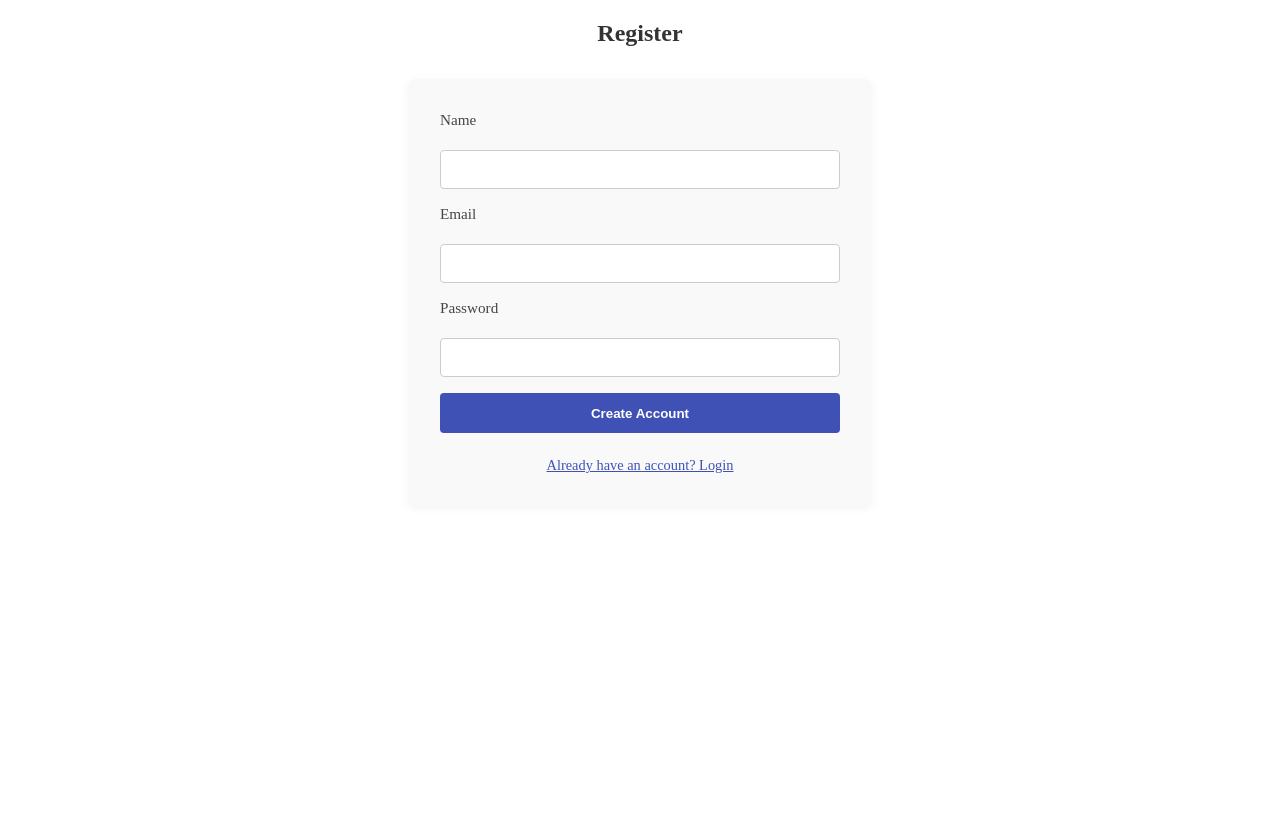
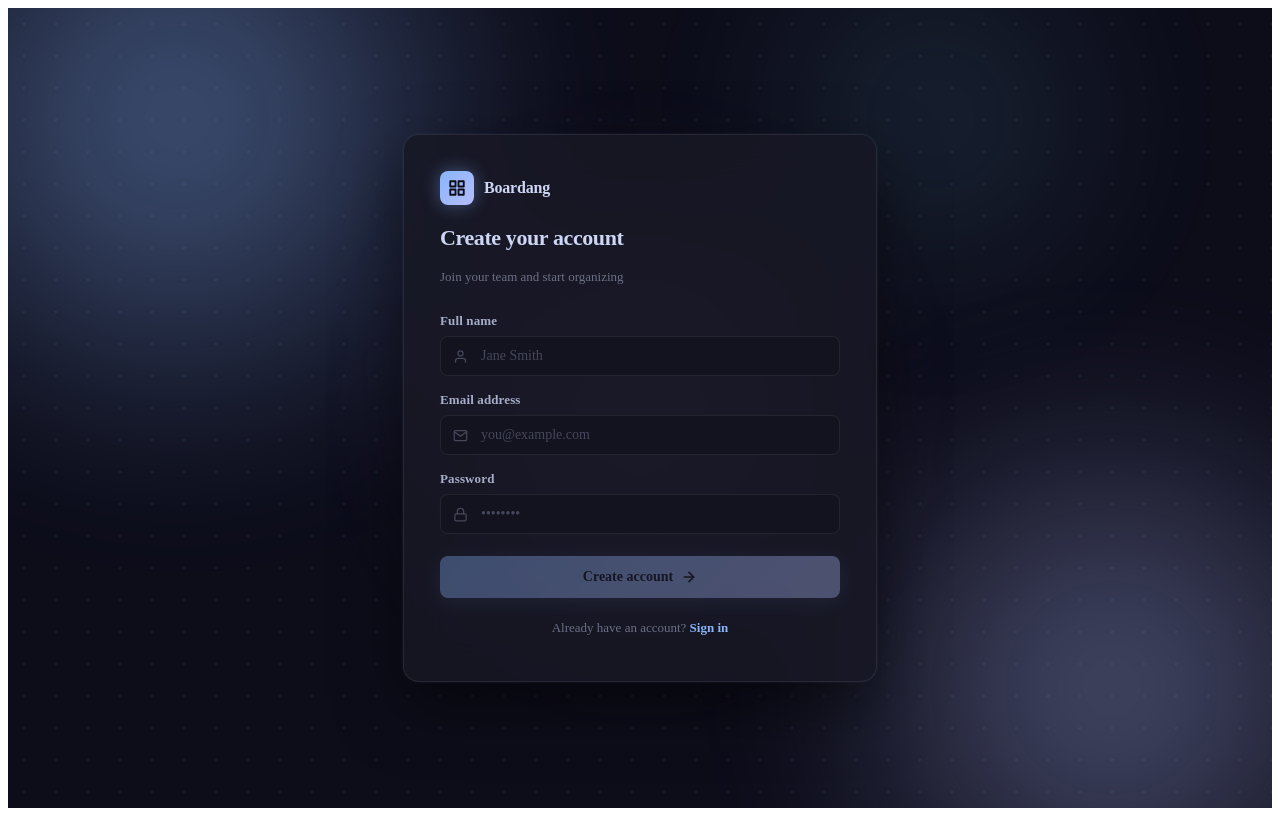
Before and after one commit to Billyow/Boardang-Frontend, an Angular app: page /register in a window 1280 px wide. Built offline with nearby package versions, Linux system fonts and the light colour scheme.

Commit message:
feat: redesign register page with full-page orbs and form collapse animation on submit

```diff
--- a/src/app/pages/register/register.html
+++ b/src/app/pages/register/register.html
@@ -1,20 +1,78 @@
-<h2>Register</h2>
+<div class="register-page">
 
-<form [formGroup]="form" (ngSubmit)="onSubmit()">
-  <label for="name">Name</label>
-  <input id="name" type="text" formControlName="name" autocomplete="name" />
+  <div class="orbs">
+    <div class="orb orb-1"></div>
+    <div class="orb orb-2"></div>
+    <div class="orb orb-3"></div>
+    <div class="orb orb-4"></div>
+  </div>
 
-  <label for="email">Email</label>
-  <input id="email" type="email" formControlName="email" autocomplete="email" />
+  <div class="grid-overlay"></div>
 
-  <label for="password">Password</label>
-  <input id="password" type="password" formControlName="password" autocomplete="new-password" />
+  <div class="form-card" [class.is-submitting]="submitting()">
 
-  <button type="submit">Create Account</button>
+    <div class="card-header">
+      <div class="brand">
+        <div class="brand-icon">
+          <svg xmlns="http://www.w3.org/2000/svg" width="18" height="18" viewBox="0 0 24 24" fill="none" stroke="currentColor" stroke-width="2.5" stroke-linecap="round" stroke-linejoin="round">
+            <rect x="3" y="3" width="7" height="7"/><rect x="14" y="3" width="7" height="7"/>
+            <rect x="3" y="14" width="7" height="7"/><rect x="14" y="14" width="7" height="7"/>
+          </svg>
+        </div>
+        <span class="brand-name">Boardang</span>
+      </div>
+      <h2>Create your account</h2>
+      <p>Join your team and start organizing</p>
+    </div>
 
-  <a [routerLink]="['/']">Already have an account? Login</a>
-</form>
+    <form [formGroup]="form" (ngSubmit)="onSubmit()">
+      <div class="field">
+        <label for="name">Full name</label>
+        <div class="input-wrap">
+          <svg class="input-icon" xmlns="http://www.w3.org/2000/svg" width="15" height="15" viewBox="0 0 24 24" fill="none" stroke="currentColor" stroke-width="2" stroke-linecap="round" stroke-linejoin="round">
+            <path d="M20 21v-2a4 4 0 0 0-4-4H8a4 4 0 0 0-4 4v2"/>
+            <circle cx="12" cy="7" r="4"/>
+          </svg>
+          <input id="name" type="text" formControlName="name" autocomplete="name" placeholder="Jane Smith" />
+        </div>
+      </div>
 
-@if (submitted()) {
-  <p>Registered with: {{ form.value | json }}</p>
-}
+      <div class="field">
+        <label for="email">Email address</label>
+        <div class="input-wrap">
+          <svg class="input-icon" xmlns="http://www.w3.org/2000/svg" width="15" height="15" viewBox="0 0 24 24" fill="none" stroke="currentColor" stroke-width="2" stroke-linecap="round" stroke-linejoin="round">
+            <path d="M4 4h16c1.1 0 2 .9 2 2v12c0 1.1-.9 2-2 2H4c-1.1 0-2-.9-2-2V6c0-1.1.9-2 2-2z"/>
+            <polyline points="22,6 12,13 2,6"/>
+          </svg>
+          <input id="email" type="email" formControlName="email" autocomplete="email" placeholder="you@example.com" />
+        </div>
+      </div>
+
+      <div class="field">
+        <label for="password">Password</label>
+        <div class="input-wrap">
+          <svg class="input-icon" xmlns="http://www.w3.org/2000/svg" width="15" height="15" viewBox="0 0 24 24" fill="none" stroke="currentColor" stroke-width="2" stroke-linecap="round" stroke-linejoin="round">
+            <rect x="3" y="11" width="18" height="11" rx="2" ry="2"/>
+            <path d="M7 11V7a5 5 0 0 1 10 0v4"/>
+          </svg>
+          <input id="password" type="password" formControlName="password" autocomplete="new-password" placeholder="••••••••" />
+        </div>
+      </div>
+
+      <button type="submit" class="submit-btn" [disabled]="form.invalid || submitting()">
+        <span>Create account</span>
+        <svg xmlns="http://www.w3.org/2000/svg" width="16" height="16" viewBox="0 0 24 24" fill="none" stroke="currentColor" stroke-width="2.5" stroke-linecap="round" stroke-linejoin="round">
+          <line x1="5" y1="12" x2="19" y2="12"/>
+          <polyline points="12 5 19 12 12 19"/>
+        </svg>
+      </button>
+    </form>
+
+    <p class="login-link">
+      Already have an account?
+      <a [routerLink]="['/login']">Sign in</a>
+    </p>
+
+  </div>
+
+</div>
--- a/src/app/pages/register/register.scss
+++ b/src/app/pages/register/register.scss
@@ -1,73 +1,284 @@
+// ── Layout ─────────────────────────────────────────────────────────────────────
+:host {
+  display: block;
+  height: 100vh;
+}
+
+.register-page {
+  position: relative;
+  display: flex;
+  align-items: center;
+  justify-content: center;
+  height: 100vh;
+  overflow: hidden;
+  background: #0d0d1a;
+  contain: layout style paint;
+}
+
+// ── Dot grid overlay ───────────────────────────────────────────────────────────
+.grid-overlay {
+  position: absolute;
+  inset: 0;
+  background-image: radial-gradient(rgba(137, 180, 250, 0.1) 1px, transparent 1px);
+  background-size: 32px 32px;
+  pointer-events: none;
+  z-index: 1;
+}
+
+// ── Orbs ───────────────────────────────────────────────────────────────────────
+.orbs {
+  position: absolute;
+  inset: 0;
+  pointer-events: none;
+  z-index: 0;
+}
+
+.orb {
+  position: absolute;
+  border-radius: 50%;
+  filter: blur(90px);
+  will-change: opacity;
+}
+
+.orb-1 {
+  width: 780px;
+  height: 780px;
+  top: -280px;
+  left: -220px;
+  background: radial-gradient(circle, rgba(137, 180, 250, 0.5) 0%, transparent 65%);
+  animation: breathe 9s ease-in-out infinite;
+}
+
+.orb-2 {
+  width: 680px;
+  height: 680px;
+  bottom: -220px;
+  right: -180px;
+  background: radial-gradient(circle, rgba(180, 190, 254, 0.45) 0%, transparent 65%);
+  animation: breathe 12s ease-in-out infinite reverse;
+}
+
+.orb-3 {
+  width: 500px;
+  height: 500px;
+  top: 50%;
+  left: 50%;
+  transform: translate(-50%, -50%);
+  background: radial-gradient(circle, rgba(203, 166, 247, 0.3) 0%, transparent 65%);
+  animation: breathe 16s ease-in-out infinite;
+  animation-delay: -5s;
+}
+
+.orb-4 {
+  width: 420px;
+  height: 420px;
+  top: -100px;
+  right: 10%;
+  background: radial-gradient(circle, rgba(116, 199, 236, 0.25) 0%, transparent 65%);
+  animation: breathe 11s ease-in-out infinite;
+  animation-delay: -3s;
+}
+
+@keyframes breathe {
+  0%, 100% { opacity: 0.55; }
+  50%       { opacity: 1; }
+}
+
+// ── Form card ──────────────────────────────────────────────────────────────────
+.form-card {
+  position: relative;
+  z-index: 2;
+  width: 100%;
+  max-width: 400px;
+  margin: 0 16px;
+  padding: 36px 36px 32px;
+  background: rgba(24, 24, 37, 0.85);
+  border: 1px solid rgba(255, 255, 255, 0.08);
+  border-radius: 16px;
+  backdrop-filter: blur(20px);
+  -webkit-backdrop-filter: blur(20px);
+  box-shadow:
+    0 0 0 1px rgba(137, 180, 250, 0.04),
+    0 24px 64px rgba(0, 0, 0, 0.5);
+  animation: fade-up 0.5s ease both;
+
+  // ── Collapse animation on submit ─────────────────────────────────────────────
+  &.is-submitting {
+    animation: collapse 0.45s cubic-bezier(0.4, 0, 0.2, 1) forwards;
+  }
+}
+
+@keyframes fade-up {
+  from { opacity: 0; transform: translateY(20px) scale(0.98); }
+  to   { opacity: 1; transform: translateY(0)    scale(1); }
+}
+
+@keyframes collapse {
+  0%   { opacity: 1; transform: scale(1)    translateY(0); }
+  40%  { opacity: 1; transform: scale(1.03) translateY(-6px); }
+  100% { opacity: 0; transform: scale(0.06) translateY(0); }
+}
+
+// ── Card header ────────────────────────────────────────────────────────────────
+.card-header {
+  margin-bottom: 28px;
+
+  h2 {
+    margin-top: 20px;
+    font-size: 22px;
+    font-weight: 700;
+    color: #cdd6f4;
+    letter-spacing: -0.4px;
+  }
+
+  p {
+    margin-top: 5px;
+    font-size: 13px;
+    color: #6c7086;
+  }
+}
+
+.brand {
+  display: flex;
+  align-items: center;
+  gap: 10px;
+}
+
+.brand-icon {
+  width: 34px;
+  height: 34px;
+  border-radius: 8px;
+  background: linear-gradient(135deg, #89b4fa 0%, #b4befe 100%);
+  display: flex;
+  align-items: center;
+  justify-content: center;
+  color: #0d0d1a;
+  flex-shrink: 0;
+  box-shadow: 0 0 18px rgba(137, 180, 250, 0.4);
+}
+
+.brand-name {
+  font-size: 16px;
+  font-weight: 700;
+  color: #cdd6f4;
+  letter-spacing: -0.2px;
+}
+
+// ── Fields ─────────────────────────────────────────────────────────────────────
 form {
-  max-width: 400px;
-  margin: 2rem auto;
-  padding: 2rem;
-  border-radius: 8px;
-  background-color: #f9f9f9;
-  box-shadow: 0 2px 10px rgba(0, 0, 0, 0.05);
   display: flex;
   flex-direction: column;
-  gap: 1rem;
+  gap: 16px;
 }
 
-h2 {
-  text-align: center;
-  color: #333;
+.field {
+  display: flex;
+  flex-direction: column;
+  gap: 7px;
+
+  label {
+    font-size: 13px;
+    font-weight: 600;
+    color: #a6adc8;
+    letter-spacing: 0.01em;
+  }
 }
 
-label {
+.input-wrap {
+  position: relative;
   display: flex;
-  flex-direction: column;
-  font-weight: 500;
-  font-size: 0.95rem;
-  color: #444;
+  align-items: center;
+}
+
+.input-icon {
+  position: absolute;
+  left: 13px;
+  color: #45475a;
+  pointer-events: none;
+  transition: color 0.15s;
 }
 
 input {
-  margin-top: 0.3rem;
-  padding: 0.6rem;
-  border: 1px solid #ccc;
-  border-radius: 4px;
-  font-size: 1rem;
+  width: 100%;
+  padding: 11px 14px 11px 40px;
+  background: #13131f;
+  border: 1px solid rgba(255, 255, 255, 0.07);
+  border-radius: 8px;
+  color: #cdd6f4;
+  font-size: 14px;
+  font-family: inherit;
+  transition: border-color 0.18s, box-shadow 0.18s;
+
+  &::placeholder {
+    color: #45475a;
+  }
 
   &:focus {
-    border-color: #3f51b5;
     outline: none;
+    border-color: rgba(137, 180, 250, 0.5);
+    box-shadow: 0 0 0 3px rgba(137, 180, 250, 0.08);
   }
 }
 
-button {
-  padding: 0.8rem;
-  background-color: #3f51b5;
-  color: white;
+.input-wrap:focus-within .input-icon {
+  color: #89b4fa;
+}
+
+// ── Submit button ──────────────────────────────────────────────────────────────
+.submit-btn {
+  display: flex;
+  align-items: center;
+  justify-content: center;
+  gap: 8px;
+  width: 100%;
+  margin-top: 6px;
+  padding: 13px 24px;
+  background: linear-gradient(135deg, #89b4fa 0%, #b4befe 100%);
+  color: #13131f;
+  font-size: 14px;
+  font-weight: 700;
+  font-family: inherit;
   border: none;
-  border-radius: 4px;
-  font-weight: bold;
+  border-radius: 8px;
   cursor: pointer;
-  transition: background-color 0.2s ease;
+  transition: opacity 0.18s, transform 0.18s, box-shadow 0.18s;
+  box-shadow: 0 4px 20px rgba(137, 180, 250, 0.25);
 
-  &:hover {
-    background-color: #303f9f;
+  svg {
+    transition: transform 0.18s;
+  }
+
+  &:hover:not(:disabled) {
+    opacity: 0.9;
+    transform: translateY(-1px);
+    box-shadow: 0 6px 28px rgba(137, 180, 250, 0.35);
+
+    svg { transform: translateX(3px); }
+  }
+
+  &:active:not(:disabled) {
+    transform: translateY(0);
+  }
+
+  &:disabled {
+    opacity: 0.35;
+    cursor: not-allowed;
   }
 }
 
-a {
+// ── Login link ─────────────────────────────────────────────────────────────────
+.login-link {
+  margin-top: 22px;
   text-align: center;
-  margin-top: 0.5rem;
-  color: #3f51b5;
-  text-decoration: underline;
-  font-size: 0.9rem;
+  font-size: 13px;
+  color: #6c7086;
 
-  &:hover {
-    color: #1a237e;
+  a {
+    color: #89b4fa;
+    text-decoration: none;
+    font-weight: 600;
+    transition: color 0.15s;
+
+    &:hover { color: #b4befe; }
   }
 }
-
-p {
-  margin-top: 1rem;
-  padding: 1rem;
-  background-color: #e0f7fa;
-  border-radius: 4px;
-  color: #006064;
-  font-size: 0.9rem;
-}
--- a/src/app/pages/register/register.ts
+++ b/src/app/pages/register/register.ts
@@ -1,14 +1,13 @@
 import { ChangeDetectionStrategy, Component, inject, signal } from '@angular/core';
 import { FormBuilder, Validators, ReactiveFormsModule } from '@angular/forms';
-import { JsonPipe } from '@angular/common';
 import { RouterModule, Router } from '@angular/router';
 import { AuthService } from '../../shared/services/AuthService';
 import { RegisterRequest } from '../../shared/models/auth.model';
-import Swal from 'sweetalert2';
+import { swal } from '../../shared/utils/swal';
 
 @Component({
   selector: 'app-register',
-  imports: [ReactiveFormsModule, RouterModule, JsonPipe],
+  imports: [ReactiveFormsModule, RouterModule],
   templateUrl: './register.html',
   styleUrl: './register.scss',
   changeDetection: ChangeDetectionStrategy.OnPush,
@@ -18,7 +17,7 @@ export class RegisterComponent {
   private readonly authService = inject(AuthService);
   private readonly router = inject(Router);
 
-  protected readonly submitted = signal(false);
+  protected readonly submitting = signal(false);
 
   protected readonly form = this.fb.group({
     name: ['', Validators.required],
@@ -27,11 +26,12 @@ export class RegisterComponent {
   });
 
   protected onSubmit(): void {
-    if (this.form.invalid) {
-      console.warn('Formulario inválido');
-      return;
-    }
+    if (this.form.invalid) return;
 
+    // Trigger collapse animation, then call API after it plays
+    this.submitting.set(true);
+
+    setTimeout(() => {
       const { name, email, password } = this.form.value;
       const request: RegisterRequest = {
         name: name ?? '',
@@ -42,29 +42,19 @@ export class RegisterComponent {
       this.authService.register(request).subscribe({
         next: (response) => {
           if (response.status === 201 || response.status === 200) {
-          this.submitted.set(true);
-          Swal.fire({
-            icon: 'success',
-            title: 'Account created!',
-            text: 'You can now log in.',
-          }).then(() => this.router.navigate(['/']));
+            swal.success('Account created!', 'You can now log in.')
+              .then(() => this.router.navigate(['/login']));
           } else {
-          console.warn('Unexpected status:', response.status);
-          Swal.fire({
-            icon: 'error',
-            title: 'Unexpected response',
-            text: `Server returned status ${response.status}`,
-          });
+            this.submitting.set(false);
+            swal.error('Unexpected response', `Server returned status ${response.status}`);
           }
         },
         error: (err: unknown) => {
           console.error('Registration error:', err);
-        Swal.fire({
-          icon: 'error',
-          title: 'Registration failed',
-          text: 'Please check your data or try again later.',
-        });
+          this.submitting.set(false);
+          swal.error('Registration failed', 'Please check your data or try again later.');
         },
       });
+    }, 400); // let the collapse animation finish (450ms) before the alert fires
   }
 }
```
Lines whose indentation alone changed are shown as unchanged.
